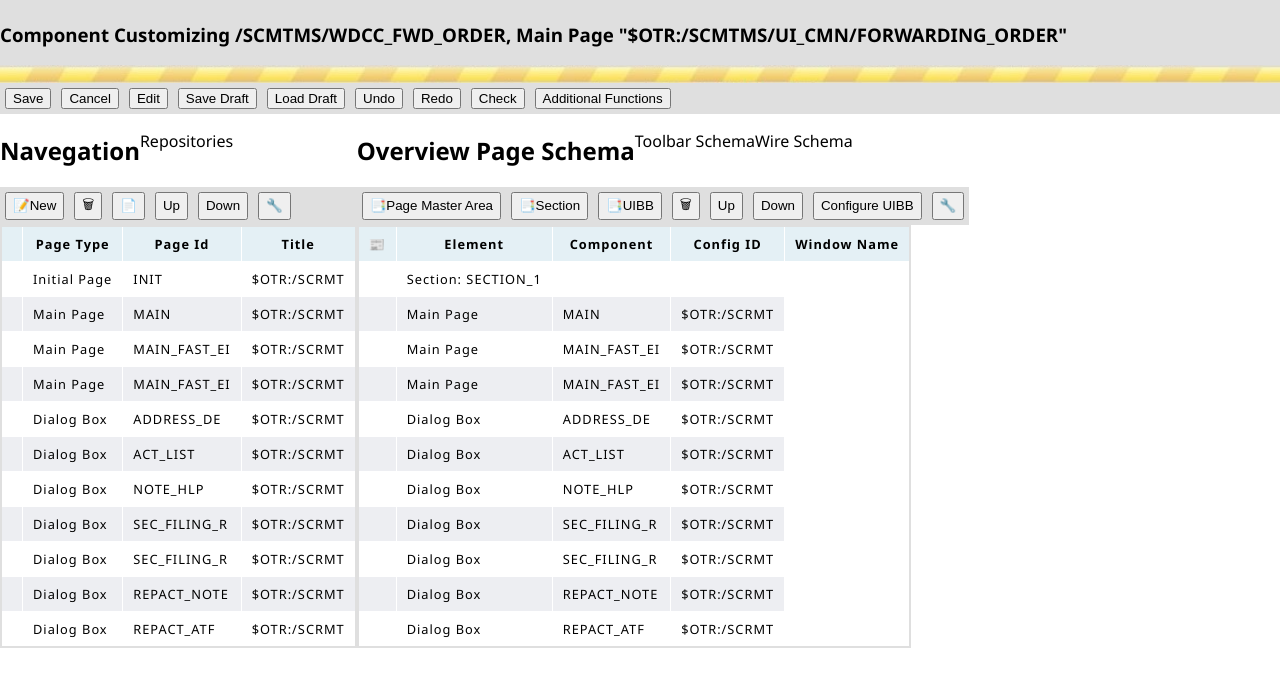
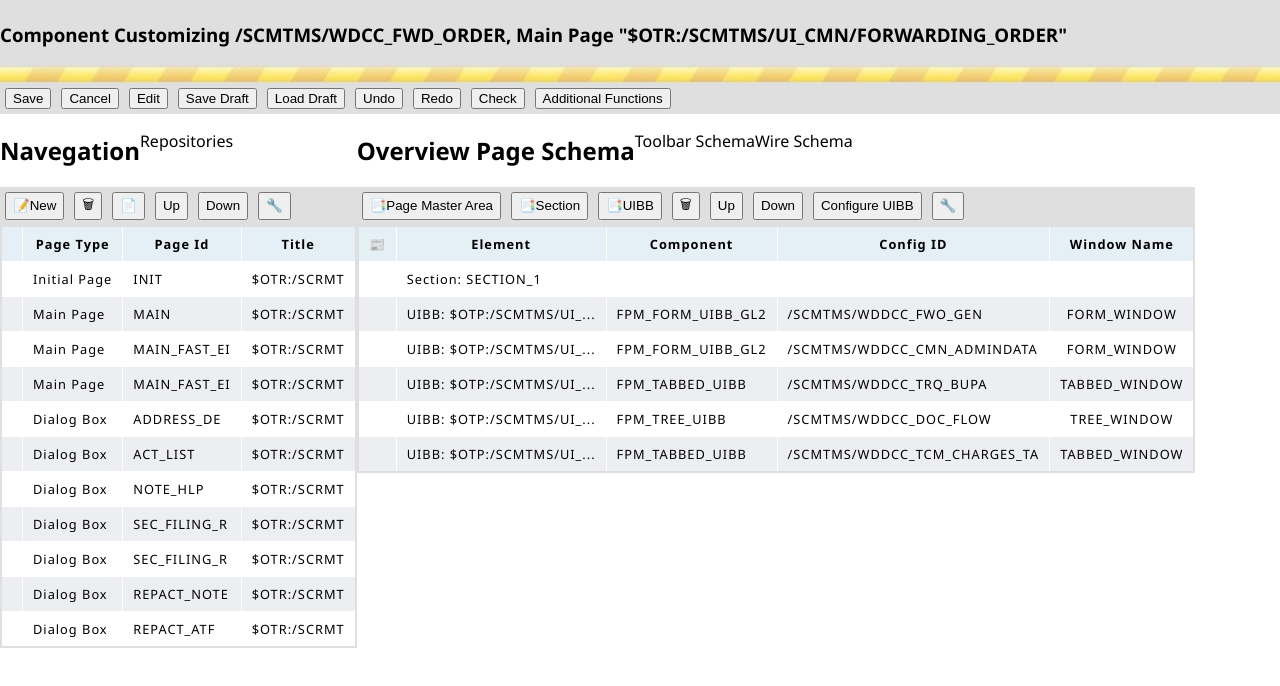
Before and after one commit to larissaboingg/interface-comercial, a plain HTML site: page index.html in a window 1280 px wide. Drawn offline with Linux system fonts and the light colour scheme.

Commit message:
ADD- FINALIZAÇÃO DA TABELA 2

```diff
--- a/index.html
+++ b/index.html
@@ -159,64 +159,40 @@
                     </tr>
                     <tr>
                       <th scope="row"> </th>
-                      <td>Main Page</td>
-                      <td>MAIN</td>
-                      <td>$OTR:/SCRMT</td>
+                      <td>UIBB: $OTP:/SCMTMS/UI_...</td>
+                      <td>FPM_FORM_UIBB_GL2</td>
+                      <td>/SCMTMS/WDDCC_FWO_GEN</td>
+                      <td>FORM_WINDOW</td>
                     </tr>
                     <tr>
                       <th scope="row"> </th>
-                      <td>Main Page</td>
-                      <td>MAIN_FAST_EI</td>
-                      <td>$OTR:/SCRMT</td>
+                      <td>UIBB: $OTP:/SCMTMS/UI_...</td>
+                      <td>FPM_FORM_UIBB_GL2</td>
+                      <td>/SCMTMS/WDDCC_CMN_ADMINDATA</td>
+                      <td>FORM_WINDOW</td>
                     </tr>
                     <tr>
                       <th scope="row"> </th>
-                      <td>Main Page</td>
-                      <td>MAIN_FAST_EI</td>
-                      <td>$OTR:/SCRMT</td>
+                      <td>UIBB: $OTP:/SCMTMS/UI_...</td>
+                      <td>FPM_TABBED_UIBB</td>
+                      <td>/SCMTMS/WDDCC_TRQ_BUPA</td>
+                      <td>TABBED_WINDOW</td>
                     </tr>
                     <tr>
                         <th scope="row"> </th>
-                        <td>Dialog Box</td>
-                        <td>ADDRESS_DE</td>
-                        <td>$OTR:/SCRMT</td>
+                        <td>UIBB: $OTP:/SCMTMS/UI_...</td>
+                        <td>FPM_TREE_UIBB</td>
+                        <td>/SCMTMS/WDDCC_DOC_FLOW</td>
+                        <td>TREE_WINDOW</td>
                       </tr>
                       <tr>
                         <th scope="row"> </th>
-                        <td>Dialog Box</td>
-                        <td>ACT_LIST</td>
-                        <td>$OTR:/SCRMT</td>
+                        <td>UIBB: $OTP:/SCMTMS/UI_...</td>
+                        <td>FPM_TABBED_UIBB</td>
+                        <td>/SCMTMS/WDDCC_TCM_CHARGES_TA</td>
+                        <td>TABBED_WINDOW</td>
                       </tr>
-                      <tr>
-                        <th scope="row"> </th>
-                        <td>Dialog Box</td>
-                        <td>NOTE_HLP</td>
-                        <td>$OTR:/SCRMT</td>
-                      </tr>
-                      <tr>
-                        <th scope="row"> </th>
-                        <td>Dialog Box</td>
-                        <td>SEC_FILING_R</td>
-                        <td>$OTR:/SCRMT</td>
-                      </tr>
-                      <tr>
-                        <th scope="row"> </th>
-                        <td>Dialog Box</td>
-                        <td>SEC_FILING_R</td>
-                        <td>$OTR:/SCRMT</td>
-                      </tr>
-                      <tr>
-                        <th scope="row"> </th>
-                        <td>Dialog Box</td>
-                        <td>REPACT_NOTE</td>
-                        <td>$OTR:/SCRMT</td>
-                      </tr>
-                      <tr>
-                        <th scope="row"> </th>
-                        <td>Dialog Box</td>
-                        <td>REPACT_ATF</td>
-                        <td>$OTR:/SCRMT</td>
-                      </tr>
+
                   </tbody>
             </table>
            </div>
```
